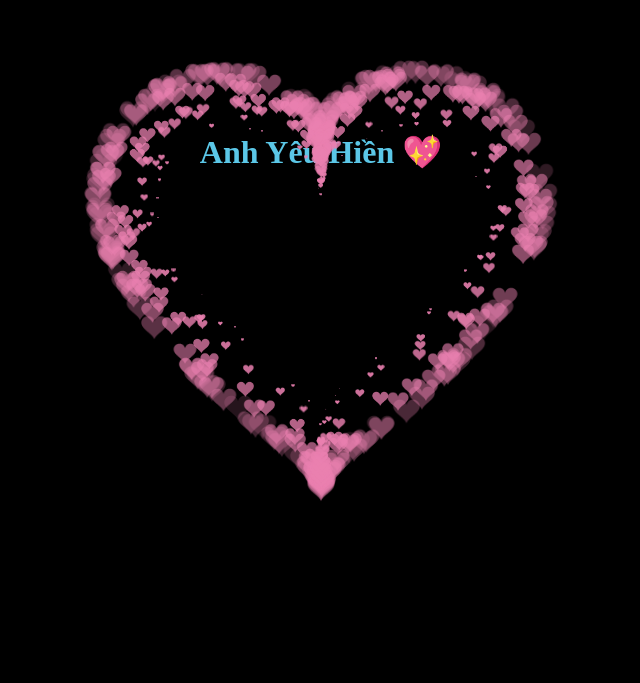
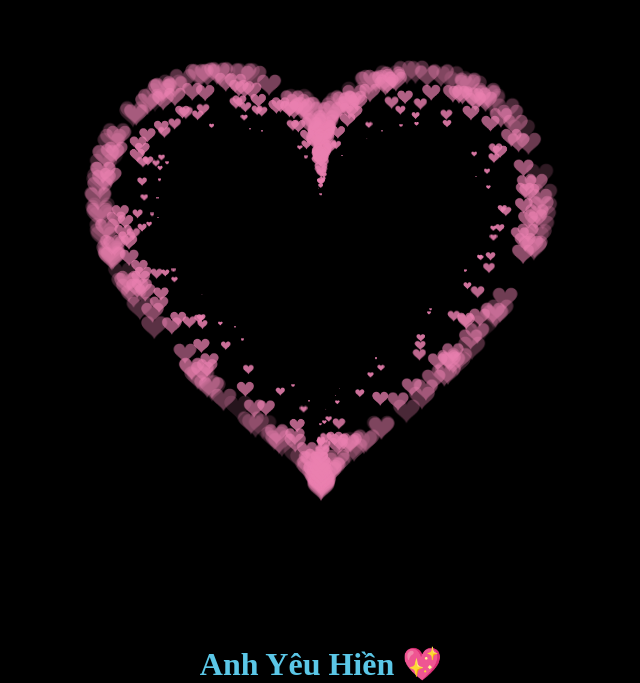
Before and after one commit to thaidv9989/heart, a plain HTML site: page index.html in a window 1280 px wide. Shown: the part 123-806 px from the top of the page, without its empty margins (319-959 px from the left). Drawn offline with Linux system fonts and the light colour scheme.

Commit message:
Update index.html

```diff
--- a/index.html
+++ b/index.html
@@ -23,7 +23,7 @@
         }
         .love{
             color: rgb(91, 199, 231);
-            padding-top: 20%;
+            padding-top: 60%;
             text-align: center;
         }
 
```
